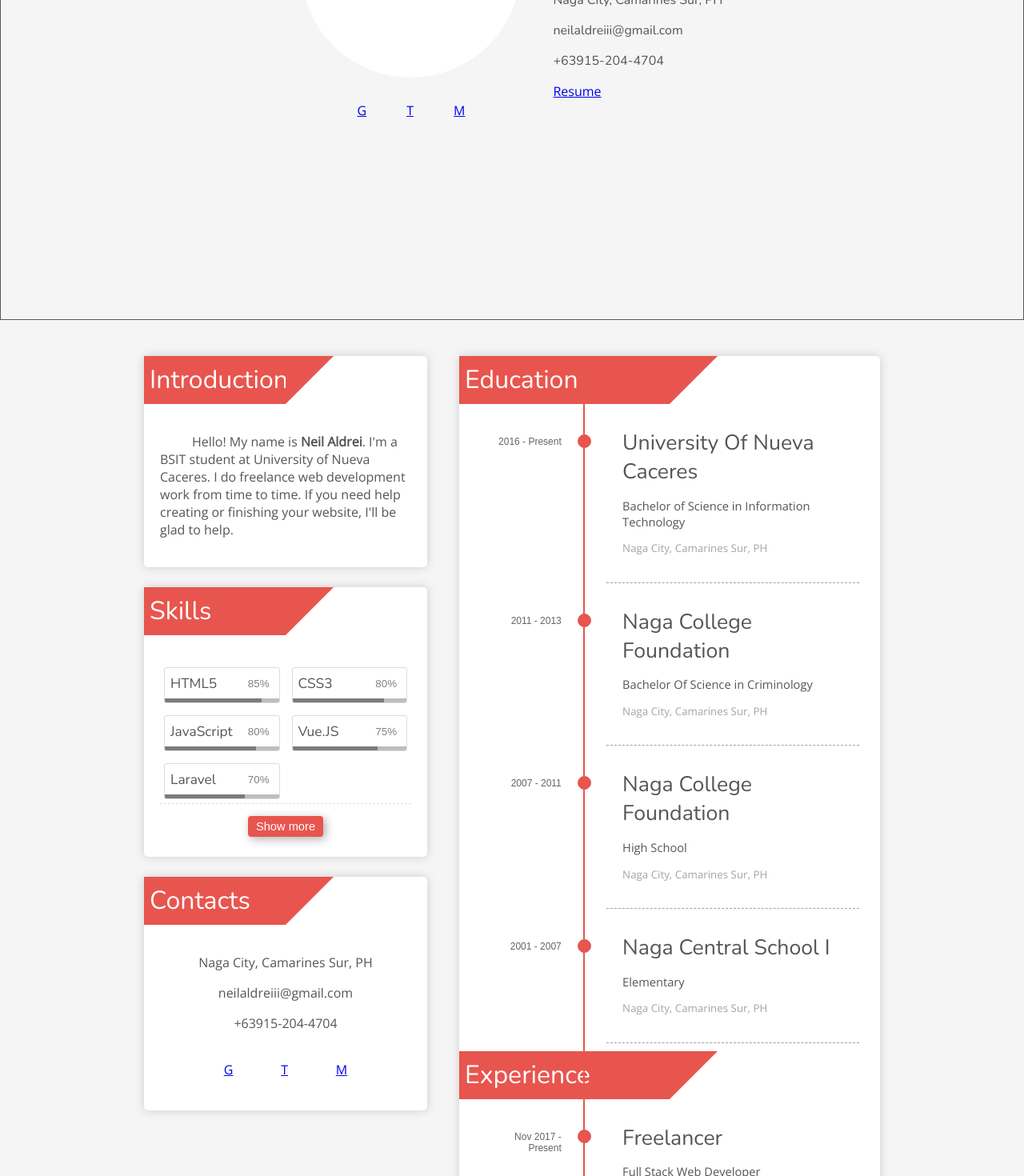
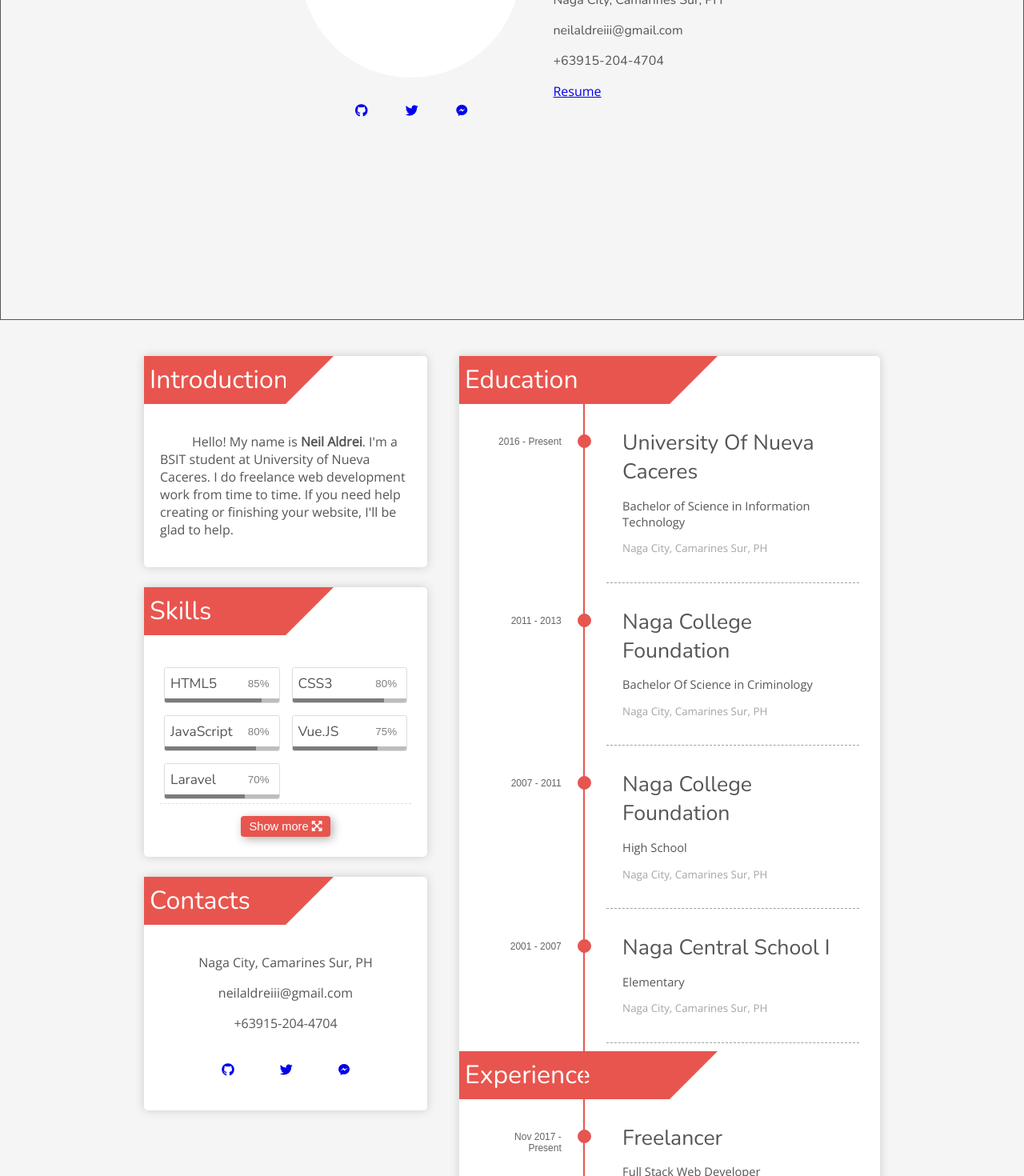
Before and after one commit to neilaldreiii/neilaldrei, a Vue app: page / in a window 1280 px wide. Shown: the part 400-1870 px from the top of the page at 80% size. Built offline with nearby package versions, Linux system fonts and the light colour scheme.

Commit message:
Added Icons

```diff
--- a/public/index.html
+++ b/public/index.html
@@ -8,6 +8,8 @@
     <title>CV</title>
     <!-- Fonts -->
     <link href="https://fonts.googleapis.com/css?family=Nunito|Open+Sans" rel="stylesheet">
+    <!-- Icons -->
+    <link rel="stylesheet" href="https://use.fontawesome.com/releases/v5.7.2/css/all.css" integrity="sha384-fnmOCqbTlWIlj8LyTjo7mOUStjsKC4pOpQbqyi7RrhN7udi9RwhKkMHpvLbHG9Sr" crossorigin="anonymous">
   </head>
   <body>
     <noscript>
--- a/src/components/AppFooter.vue
+++ b/src/components/AppFooter.vue
@@ -7,9 +7,9 @@
                 <p>+63915-204-4704</p>
             </div>
             <div class="footer-social">
-                <a href="#">GitHub</a>
-                <a href="#">Twitter</a>
-                <a href="#">Messenger</a>
+                <a href="#"><i class="fab fa-github"></i></a>
+                <a href="#"><i class="fab fa-twitter"></i></a>
+                <a href="#"><i class="fab fa-facebook-messenger"></i></a>
             </div>
         </footer>
     </div>
--- a/src/components/Banner.vue
+++ b/src/components/Banner.vue
@@ -5,9 +5,9 @@
                 <div class="dp"></div>
             </div>
             <div class="profile-social">
-                <a href="#">G</a>
-                <a href="#">T</a>
-                <a href="#">M</a>
+                <a href="#"><i class="fab fa-github"></i></a>
+                <a href="#"><i class="fab fa-twitter"></i></a>
+                <a href="#"><i class="fab fa-facebook-messenger"></i></a>
             </div>
         </div>
         <div class="profile-info">
--- a/src/components/Contacts.vue
+++ b/src/components/Contacts.vue
@@ -10,9 +10,9 @@
                 <p>+63915-204-4704</p>
             </div>
             <div class="social">
-                <a href="#">G</a>
-                <a href="#">T</a>
-                <a href="#">M</a>
+                <a href="#"><i class="fab fa-github"></i></a>
+                <a href="#"><i class="fab fa-twitter"></i></a>
+                <a href="#"><i class="fab fa-facebook-messenger"></i></a>
             </div>
         </div>
     </div>
--- a/src/components/Portfolio.vue
+++ b/src/components/Portfolio.vue
@@ -21,12 +21,23 @@
                     <div class="project-img" :class="pro.img"></div>
                     <div class="project-overlay">
                         <h1>{{ pro.companyName }}</h1>
-                        <a :href="pro.git" class="git">GitHub</a>
+                        <a :href="pro.git" class="git">GitHub
+                            <span class="icon">
+                                <i class="fas fa-code-branch"></i>
+                            </span>
+                        </a>
                         <span v-if="pro.hasDeployed">
-                            <a :href="pro.url" class="visit">Visit</a>
+                            <a :href="pro.url" class="visit">Visit
+                                <span class="icon">
+                                    <i class="fas fa-external-link-alt"></i>
+                                </span>
+                            </a>
                         </span>
                         <span v-else>
                             <p>{{ pro.url }}</p>
+                            <span class="icon">
+                                <i class="far fa-frown"></i>
+                            </span>
                         </span>
                     </div>
                 </div>
--- a/src/components/Skills.vue
+++ b/src/components/Skills.vue
@@ -30,11 +30,15 @@
                 <button @click="showExtras = !showExtras">
                     <span v-if="!showExtras">
                         Show more
-                        <!-- Icon Goes Here -->
+                        <span class="icon">
+                            <i class="fas fa-expand-arrows-alt"></i>
+                        </span>
                     </span>
                     <span v-else>
                         Show Less
-                        <!-- Icon Goes Here -->
+                        <span class="icon">
+                            <i class="fas fa-compress-arrows-alt"></i>
+                        </span>
                     </span>
                 </button>
             </div>
```
